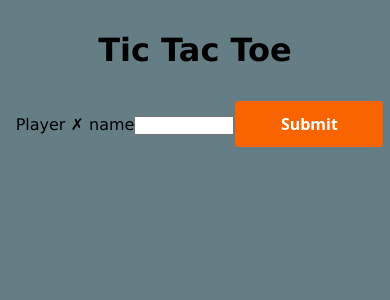
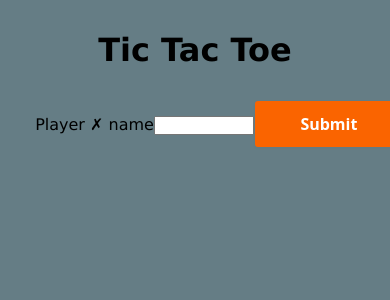
Before and after one commit to robin-sevelin/tic-tac-toe-react, a React (Vite) app: page / in a window 390 px wide. Shown: the top 300 px of the page. Built offline with nearby package versions, Linux system fonts and the light colour scheme.

Commit message:
update css to main

```diff
--- a/src/index.css
+++ b/src/index.css
@@ -152,16 +152,17 @@ button:active {
     flex-direction: column;
     justify-content: center;
     align-items: center;
+    position: relative;
     gap: 1rem;
-    position: relative;
+    padding-bottom: 10px;
   }
 
   .board {
-    width: 300px;
+    width: 90%;
   }
 
   main {
-    width: 400px;
+    width: 90%;
   }
 
   .form-container {
```
